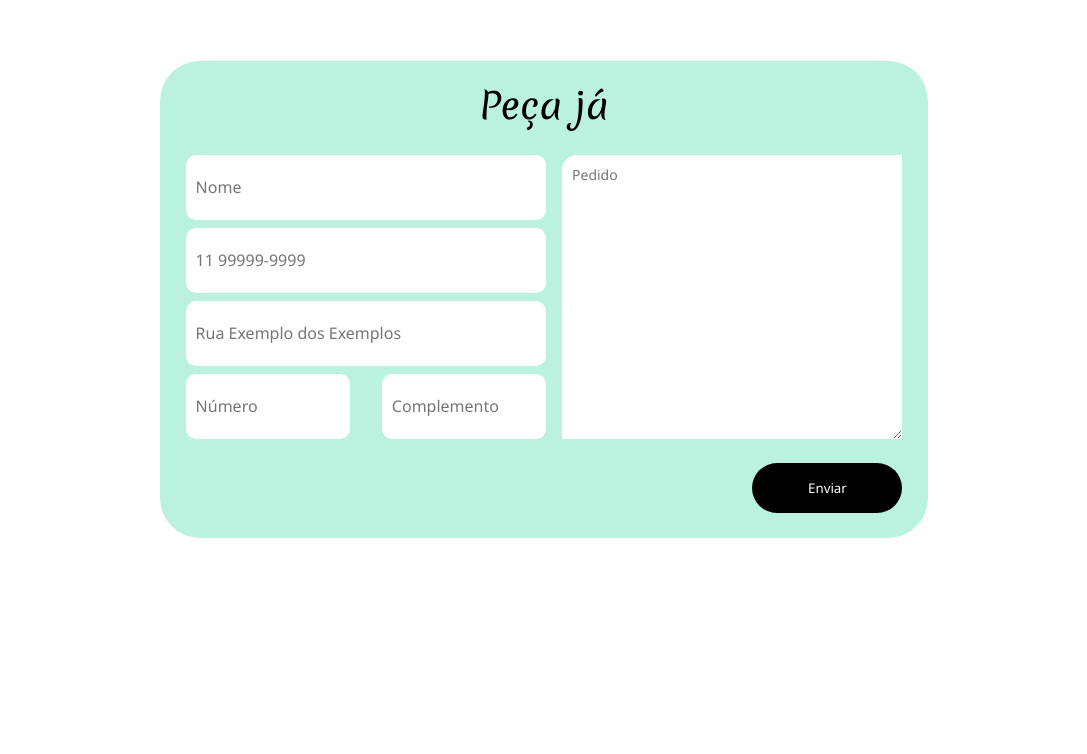
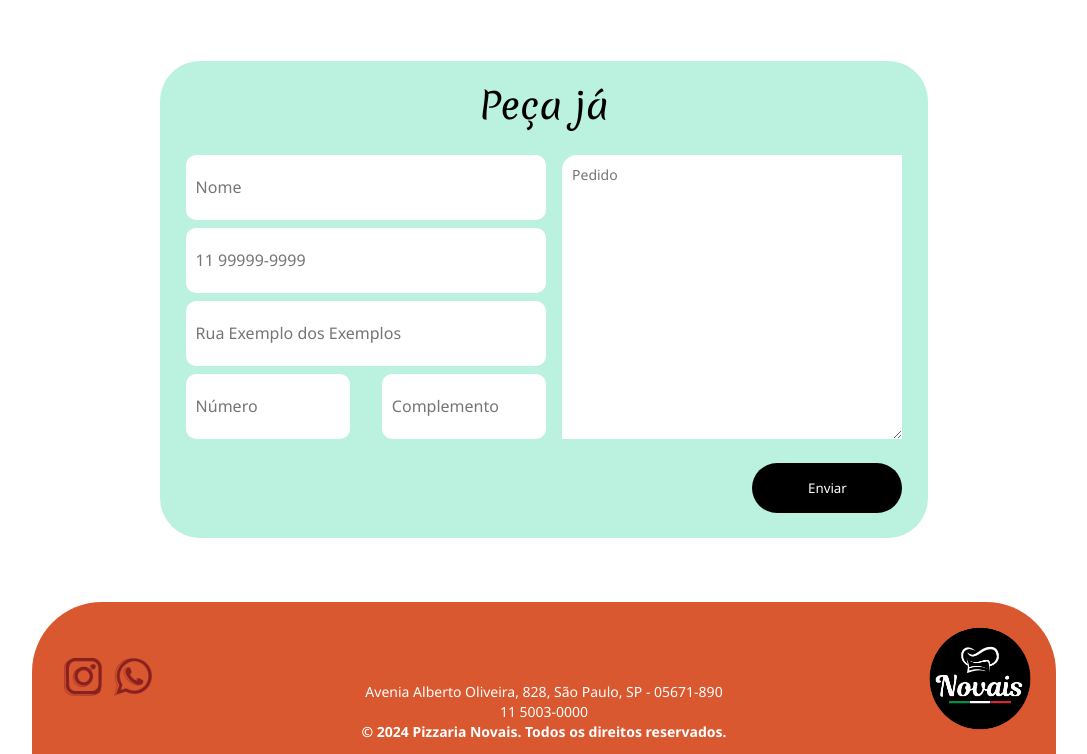
Before and after one commit to brunovicenters/Pizzaria-Novais, a plain HTML site: page index.html in a window 1280 px wide. Shown: the part 949-1703 px from the top of the page, without its empty margins (96-1183 px from the left). Before the commit the page ends 1551 px from the top, so only its background shows below. Drawn offline with nearby package versions, Linux system fonts and the light colour scheme.

Commit message:
Added footer

```diff
--- a/css/base/_typography.css
+++ b/css/base/_typography.css
@@ -16,3 +16,14 @@
     font-weight: 700;
     margin-bottom: 16px;
 }
+
+.footer-text {
+    font-family: var(--font-noto-sans);
+    font-size: 14px;
+    color: var(--cor-branca);
+    line-height: 20px;
+}
+
+.text-copy {
+    font-weight: 700;
+}
--- /dev/null
+++ b/css/layout/_footer.css
@@ -0,0 +1,38 @@
+footer {
+    background-color: #da582f;
+    margin: 0 10% 0;
+    padding: 1% 1%;
+    border-top-right-radius: 70px;
+    border-top-left-radius: 70px;
+    display: flex;
+    justify-content: space-between;
+    align-items: center;
+}
+
+.sociais {
+    flex: 1 1;
+    display: flex;
+    justify-content: center;
+    align-items: center;
+    gap: 10%;
+}
+
+.sociais > a {
+    width: 30%;
+    cursor: pointer;
+}
+
+.sociais > a > img {
+    width: 100%;
+}
+
+.footer-text {
+    flex: 3 1 auto;
+    align-self: self-end;
+    text-align: center;
+}
+
+.footer_logo {
+    flex: 1 1;
+    width: 100px;
+}
--- a/css/main.css
+++ b/css/main.css
@@ -8,6 +8,7 @@
 @import "layout/_nav.css";
 @import "layout/_section_cards.css";
 @import "layout/_section_contato.css";
+@import "layout/_footer.css";
 @import "module/_button.css";
 @import "module/_card.css";
 @import "module/_form.css";
--- a/index.html
+++ b/index.html
@@ -82,5 +82,31 @@
             <button>Enviar</button>
         </form>
     </section>
+
+    <footer>
+        <div class="sociais">
+            <a href="">
+                <img src="./images/logoInsta.webp" alt="Instagram logo">
+            </a>
+            <a href="">
+                <img src="./images/logoZap.webp" alt="Facebook logo">
+            </a>
+        </div>
+        <p class="footer-text">
+            Avenia Alberto Oliveira, 828, São Paulo, SP - 05671-890
+            <br>
+            11 5003-0000
+            <br>
+            <span class="text-copy">
+                &copy; <span id="ano"></span> Pizzaria Novais. Todos os direitos reservados.
+            </span>
+        </p>
+        <img class="footer_logo" src="./images/Logotipo pizzaria Novais.png" alt="Logo">
+    </footer>
+
+    <script>
+        const ano = new Date().getFullYear();
+        document.getElementById("ano").innerHTML = ano;
+    </script>
 </body>
 </html>
```
Also changed, not shown: images/logoInsta.webp (added), images/logoZap.webp (added).
